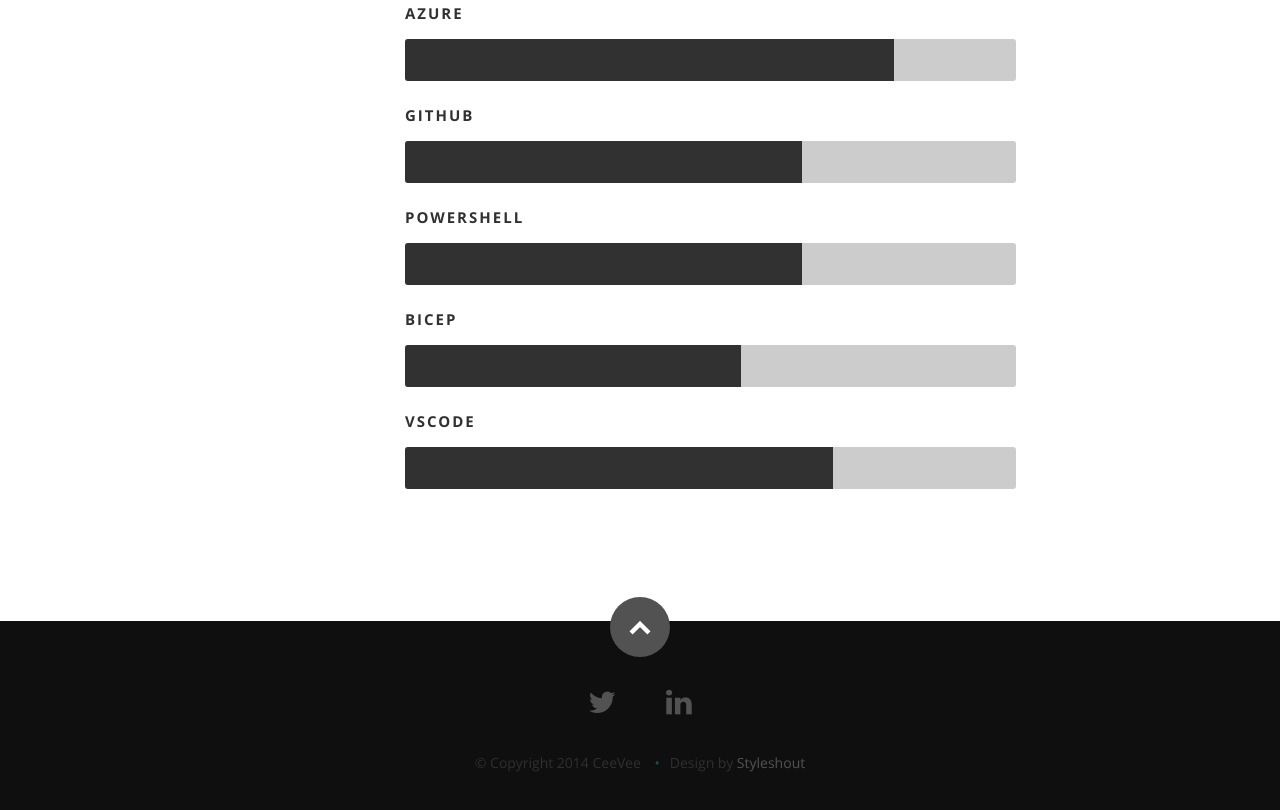
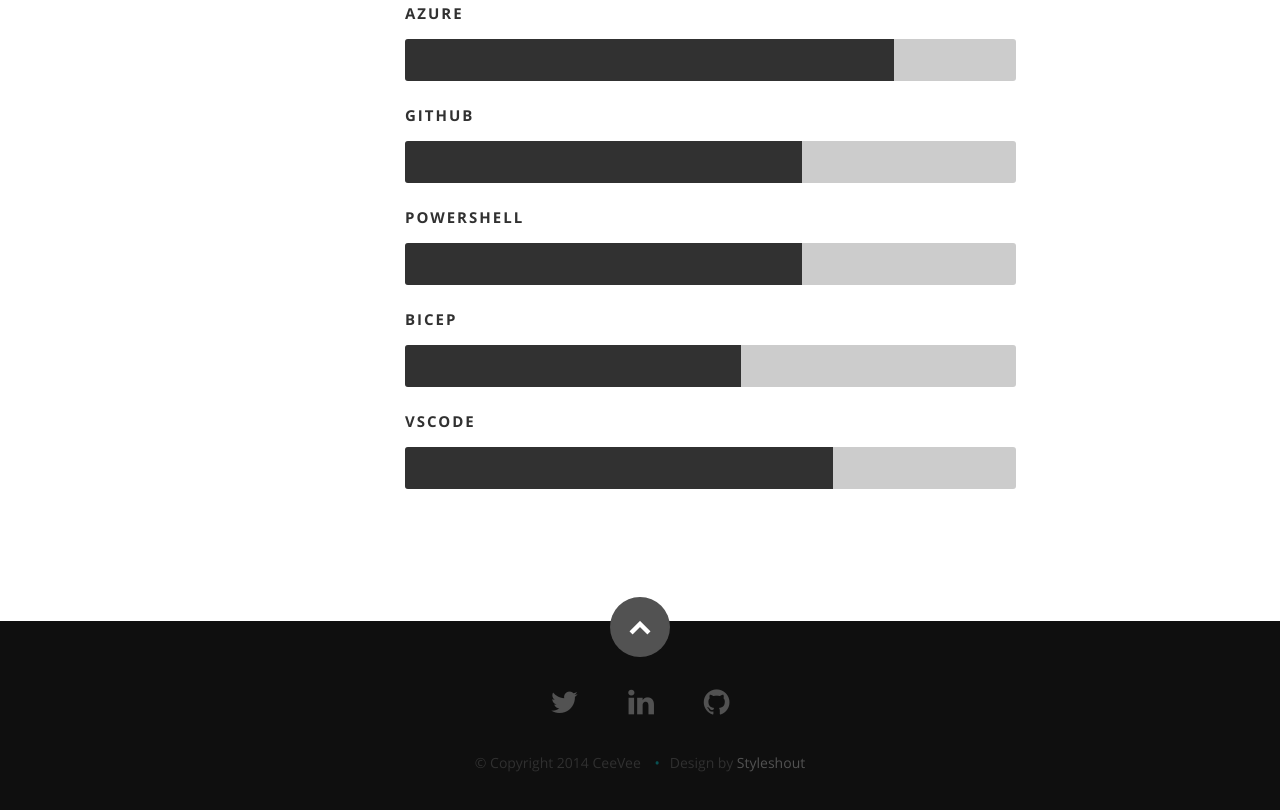
Before and after one commit to seasandseasons/azure-resume, a plain HTML site: page frontend/index.html in a window 1280 px wide. Shown: the part 2828-3638 px from the top of the page. Drawn offline with nearby package versions, Linux system fonts and the light colour scheme.

Commit message:
added github link

```diff
--- a/frontend/index.html
+++ b/frontend/index.html
@@ -288,6 +288,7 @@
             <ul class="social-links">
                <li><a href="https://twitter.com/andrewshearin"><i class="fa fa-twitter"></i></a></li>
                <li><a href="https://www.linkedin.com/in/andrew-shearin-19220820b/"><i class="fa fa-linkedin"></i></a></li>
+               <li><a href="https://github.com/seasandseasons"><i class="fa fa-github"></i></a></li>
             </ul>
 
             <ul class="copyright">
```
